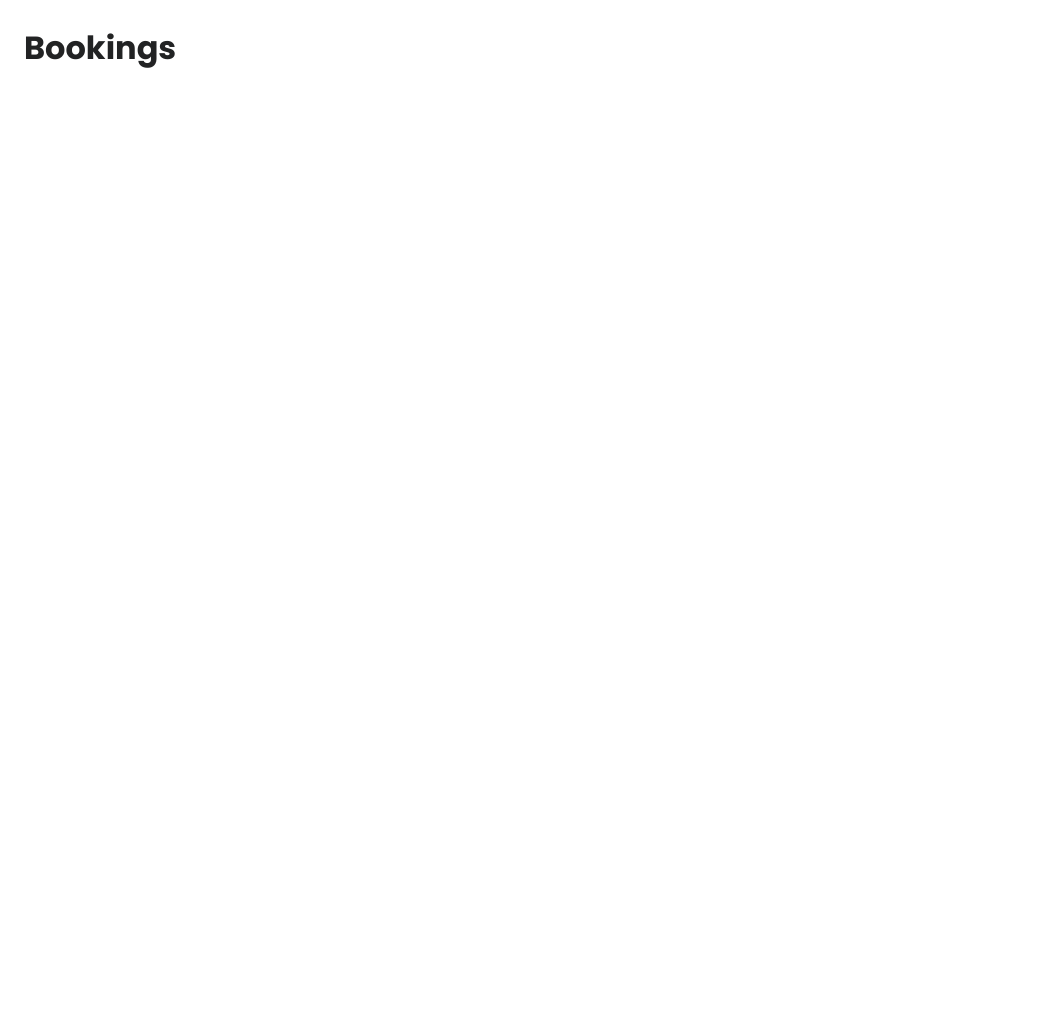
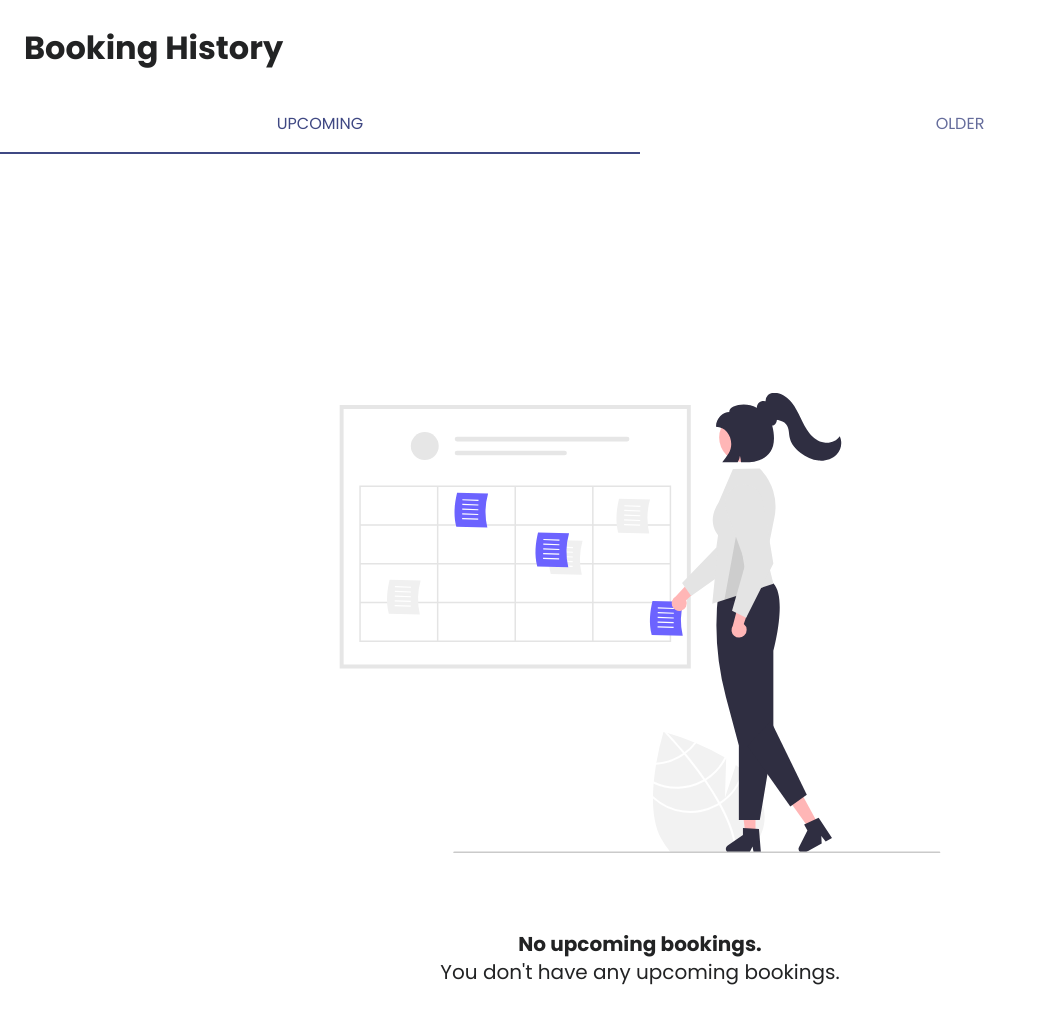
Before and after one commit to FlamingArch/pandaal, a Next.js app: page /bookings in a window 1280 px wide. Shown: the whole page, without its empty margins (0-1047 px from the left). Before the commit the page ends 800 px from the top, so only its background shows below. Built offline with nearby package versions, Linux system fonts and the light colour scheme.

Commit message:
Added Bookings Page

```diff
--- a/pages/bookings.js
+++ b/pages/bookings.js
@@ -1,10 +1,40 @@
-import { List } from "../components";
+import Image from "next/image";
+import { List, Navigation } from "../components";
+import Tab from "../components/Tab";
+import illustration from "../res/events.svg";
 
 const PageBookings = () => {
   return (
-    <List.View>
-      <List.Heading>Bookings</List.Heading>
-    </List.View>
+    <Tab.Provider>
+      <List.View>
+        <List.Heading>Booking History</List.Heading>
+        <Tab.Bar items={["Upcoming", "Older"]} />
+        <Tab.View>
+          <section className="flex flex-col p-6 pt-[20vh] text-center">
+            <Image
+              src={illustration}
+              alt=""
+              className="h-[50vh] scale-75 aspect-square"
+            />
+            <p className="text-xl font-bold center">No upcoming bookings.</p>
+            <p className="text-xl center">
+              You {"don't"} have any upcoming bookings.
+            </p>
+          </section>
+          <section className="flex flex-col p-6 pt-[20vh] text-center">
+            <Image
+              src={illustration}
+              alt=""
+              className="h-[50vh] scale-75 aspect-square"
+            />
+            <p className="text-xl font-bold center">No older bookings.</p>
+            <p className="text-xl center">
+              You {"don't"} have any older bookings.
+            </p>
+          </section>
+        </Tab.View>
+      </List.View>
+    </Tab.Provider>
   );
 };
 
```
Also changed, not shown: res/events.svg (added).
